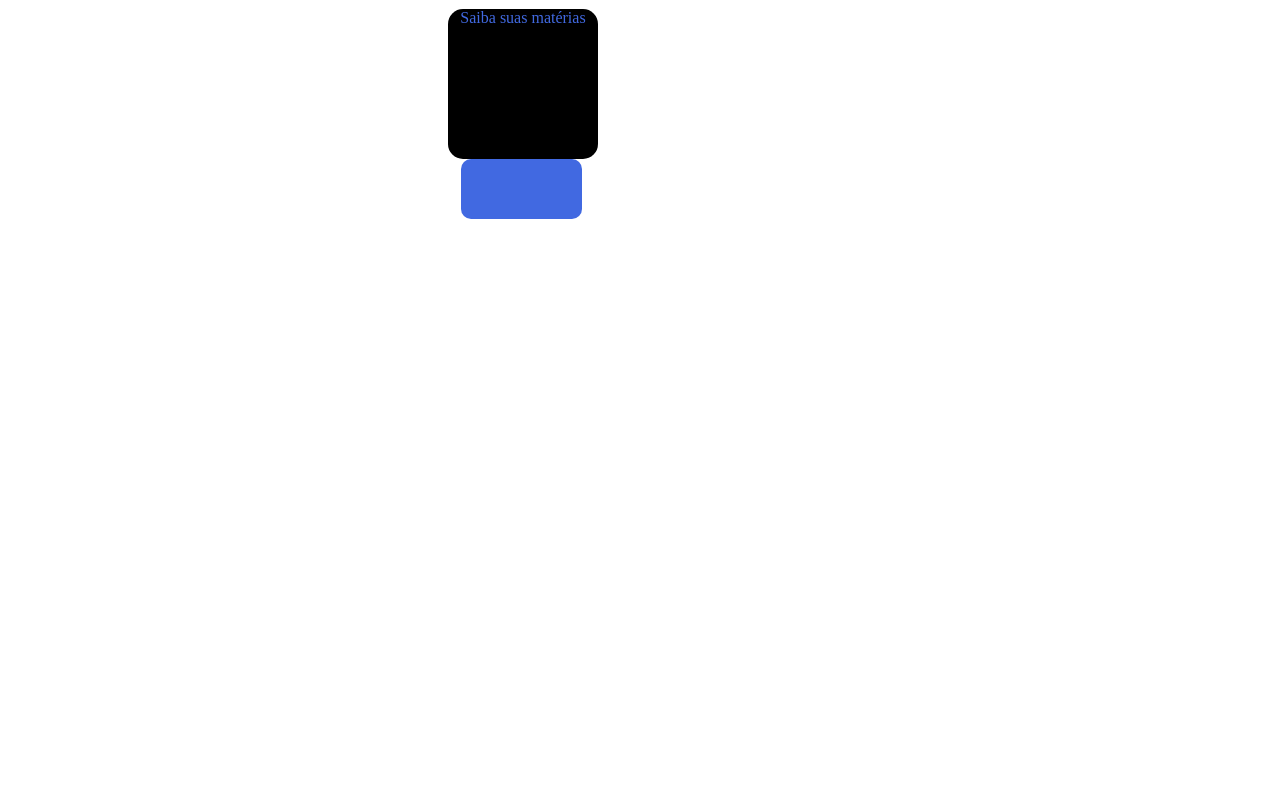
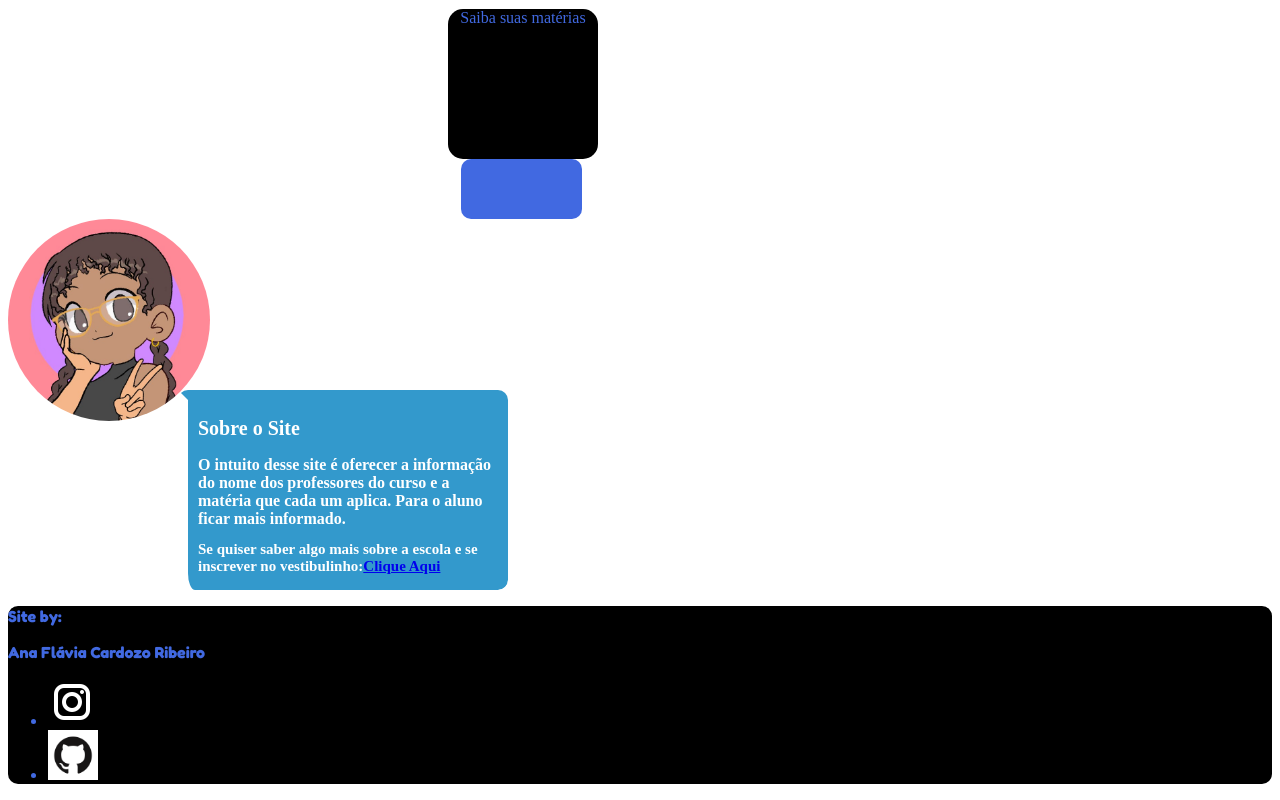
Before and after one commit to anacardozo/eventos-array, a plain HTML site: page index.html in a window 1280 px wide. Shown: the part 409-1209 px from the top of the page. Before the commit the page ends 800 px from the top, so only its background shows below. Drawn offline with Linux system fonts and the light colour scheme.

Commit message:
melhoria do design

```diff
--- a/css/style.css
+++ b/css/style.css
@@ -34,6 +34,9 @@
 
 }
 
+#socialfooter{
+    margin-right: 5%;
+}
 
 
 #materia{
@@ -57,3 +60,47 @@
     background-color: #4169e1;
     margin-left: 453px;
 }
+
+#footer{
+    height: 100%;
+    width: 100%;
+    background-color: #000000;
+    color: #4169e1;
+    border-radius:10px;
+    font-family: 'Fredoka', sans-serif ;
+}
+
+#github{
+    height: 50px;
+    width: 50px;
+}
+
+#foto{
+    border-radius: 50% ;
+    width: 40%;
+
+}
+
+#informacoes{
+    color: #ffffff;
+    background-color: #4169e1;
+    margin-top: -35px;
+    margin-left: 170px;
+    width: 300px;
+    height: 180px;
+    background-color:#39c;
+    border-top:10px solid #39c;
+    border-left:10px solid transparent;
+    background-clip: padding-box;
+    padding: 0 10px 10px 10px;
+    border-radius: 10px;
+    border-bottom-left-radius: 17px ;
+    font-size: 8px;
+}
+#titulodobalao{
+    font-size: 20px;
+}
+
+#link{
+    font-size: 15px;
+}
--- a/index.html
+++ b/index.html
@@ -11,12 +11,12 @@
 <link rel="preconnect" href="https://fonts.googleapis.com">
 <link rel="preconnect" href="https://fonts.gstatic.com" crossorigin>
 <link href="https://fonts.googleapis.com/css2?family=PT+Sans:wght@700&display=swap" rel="stylesheet">
-
+<link rel="shortcut icon" href="/images/favicon.ico" type="image/x-icon">
 
     <title>Curso de Desenvolvimento de sistema</title>
 </head>
 <body>
-    <div class="wrapper">
+<div class="wrapper">
     <p id="titulo">Curso de DS</p>
 
     <button onclick="nome()" id="botao">Nome dos professores</button>
@@ -24,10 +24,44 @@
     <div class="container"id="loopnomes"></div>
     <br>
     <br>
-    <div id="materia" onmouseover="materias()">Saiba suas matérias</div>
+    <div id="materia" onmousemove="materias()">Saiba suas matérias</div>
     <div id="loopmaterias"></div>
 
+    <div id="foto"><img src="img/avatar.jpg" id="foto"></div>
+    <div id="informacoes">
+        <div class="bg-white pb-5 pt-3 container-fluid">
+          <div class="container col-13 col-sm-10 col-lg-10">
+            <h2 class="text-black display-6 mt-5 titulo" id="titulodobalao">Sobre o Site</h2>
+            <div class="row m-0 p-0">
+              <div class="col-20 col-sm-12 col-md-12 col-lg-8">
+                <h1 class="text-black titulos display-6 lh-1 mb-3"><i class="informacao" id="icons"></i>O intuito desse site é oferecer a informação do nome dos professores do curso e a matéria que cada um aplica. Para o aluno ficar mais informado.</h1>
+                <h2 id="link">Se quiser saber algo mais sobre a escola e se inscrever no vestibulinho:<a target="_blank" href="https://www.vestibulinhoetec.com.br/unidades-cursos/escola.asp?c=218">Clique Aqui</a></h2>
+                <a href="https://www.vestibulinhoetec.com.br/unidades-cursos/escola.asp?c=218"></a>
+                <div class="container col-12 col-sm-12 col-lg-11 ">
+
+                </div>
+              </div>
+            </div>
+            </div>
+          </div>
+        </div>
+  </div>
+
+
+    <footer class="d-flex flex-wrap justify-content-between align-items-center border-top" id="footer">
+        <div class="col-md-4 d-flex align-items-center" id="infofooter">
+            <div class="container">
+              <p class="text-black texto-footer "><p>Site by:<br></p>Ana Flávia Cardozo Ribeiro
+            </div>
+        </div>
+
+        <ul class="nav col-md-4 justify-content-end list-unstyled d-flex" id="socialfooter">
+            <li class="ms-3"><a class="text-muted" target="_blank" href="https://www.instagram.com/_anacardozoofc/"><i class="instagram" id="icone"></i><img src="img/instagram.png"></a></li>
+            <li class="ms-3"><a class="text-muted" target="_blank" href="https://github.com/anacardozo"><i class="github" id="github"></i><img src="img/github.png" id="github"></a></li>
+          </ul>
+
+    </footer>
     <script src="js/script.js"></script>
-     </div>
+</div>
 </body>
 </html>
```
Also changed, not shown: img/avatar.jpg (added), img/git.png (added), img/github.png (added), img/instagram.png (added), js/script.js (line endings or trailing spaces).
